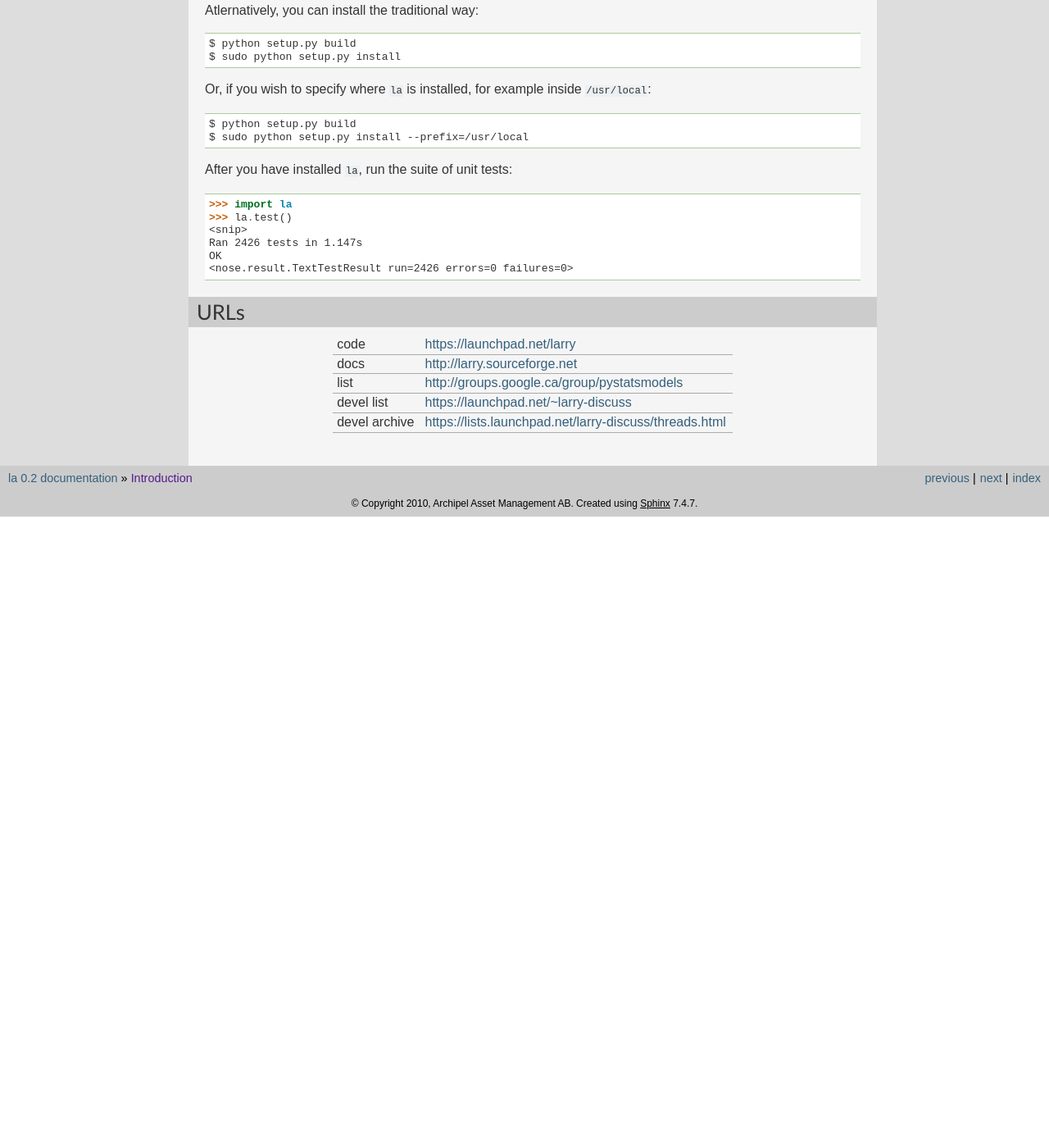
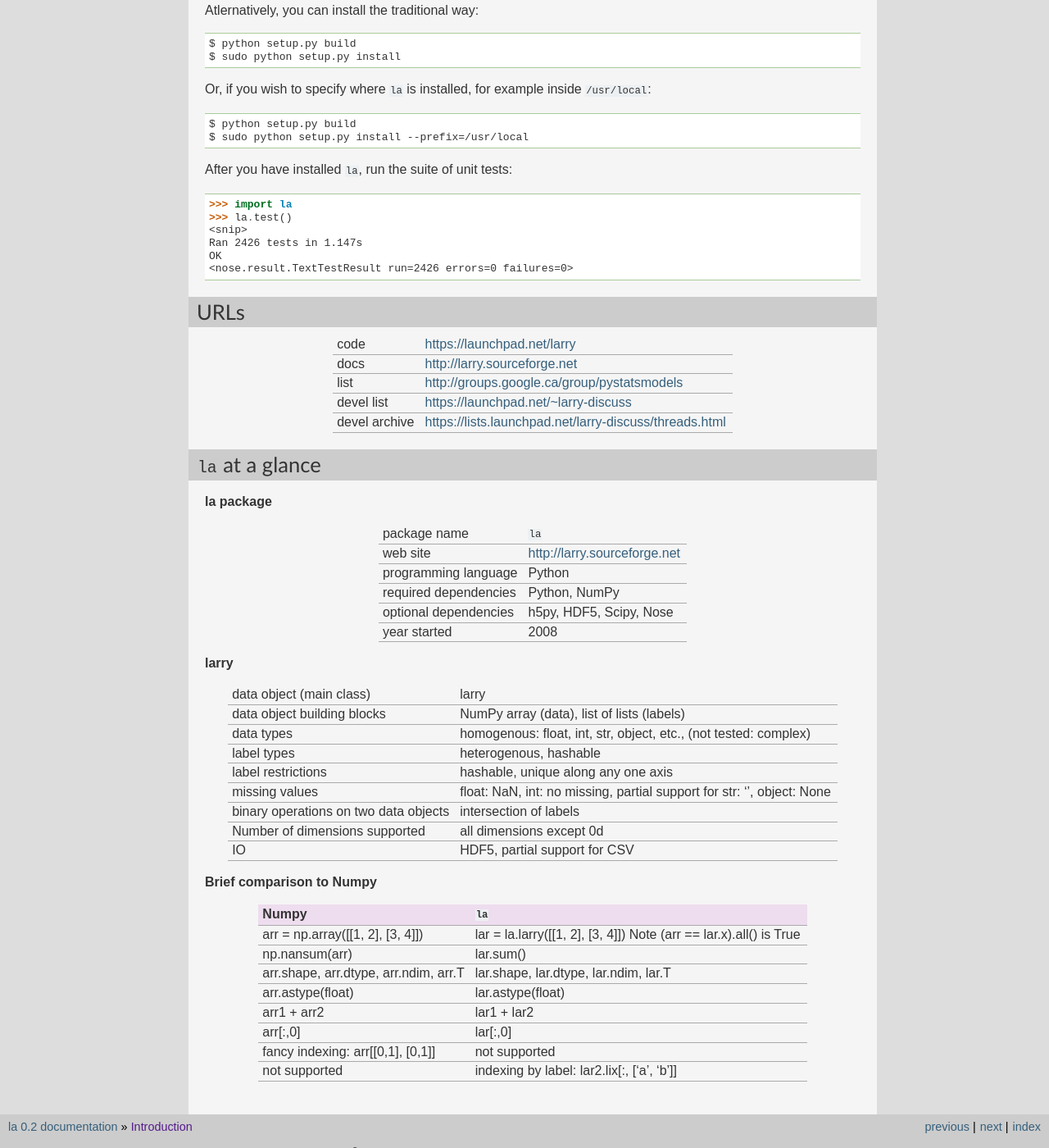
Before and after one commit to kwgoodman/la, a Sphinx documentation site: the page built from doc/source/intro.rst, in a window 1280 px wide and 1400 px high, scrolled down 1449 px. Shown: the whole window at 82% size. Built offline with Sphinx 7.4.7, drawn with Linux system fonts in a browser that asks for light colours; before the commit the page ends 2079 px from its top, so only the background shows below that.

Commit message:
* doc/source/intro.rst: Added a new section: la at a glance.

```diff
--- a/doc/source/intro.rst
+++ b/doc/source/intro.rst
@@ -117,3 +117,49 @@ URLs
  devel list        https://launchpad.net/~larry-discuss
  devel archive     https://lists.launchpad.net/larry-discuss/threads.html
 ===============   ========================================================
+
+``la`` at a glance
+==================
+
+**la package**
+
+======================================    ====================================
+package name                              ``la``
+web site                                  http://larry.sourceforge.net
+programming language                      Python
+required dependencies                     Python, NumPy
+optional dependencies                     h5py, HDF5, Scipy, Nose
+year started                              2008
+======================================    ====================================
+
+**larry**
+
+======================================    ====================================
+data object (main class)                  larry
+data object building blocks               NumPy array (data), list of lists (labels)
+data types                                homogenous: float, int, str, object,
+                                          etc., (not tested: complex)
+label types                               heterogenous, hashable
+label restrictions                        hashable, unique along any one axis
+missing values                            float: NaN, int: no missing,
+                                          partial support for str: '',
+                                          object: None
+binary operations on two data objects     intersection of labels
+Number of dimensions supported            all dimensions except 0d
+IO                                        HDF5, partial support for CSV
+======================================    ====================================
+
+**Brief comparison to Numpy**
+
+======================================    ====================================
+Numpy                                     ``la``
+======================================    ====================================
+arr = np.array([[1, 2], [3, 4]])          lar = la.larry([[1, 2], [3, 4]]) Note (arr == lar.x).all() is True
+np.nansum(arr)                            lar.sum()
+arr.shape, arr.dtype, arr.ndim, arr.T     lar.shape, lar.dtype, lar.ndim, lar.T
+arr.astype(float)                         lar.astype(float)
+arr1 + arr2                               lar1 + lar2
+arr[:,0]                                  lar[:,0]
+fancy indexing: arr[[0,1], [0,1]]         not supported
+not supported                             indexing by label: lar2.lix[:, ['a', 'b']]
+======================================    ====================================
```
Also changed, not shown: 1 other file.
